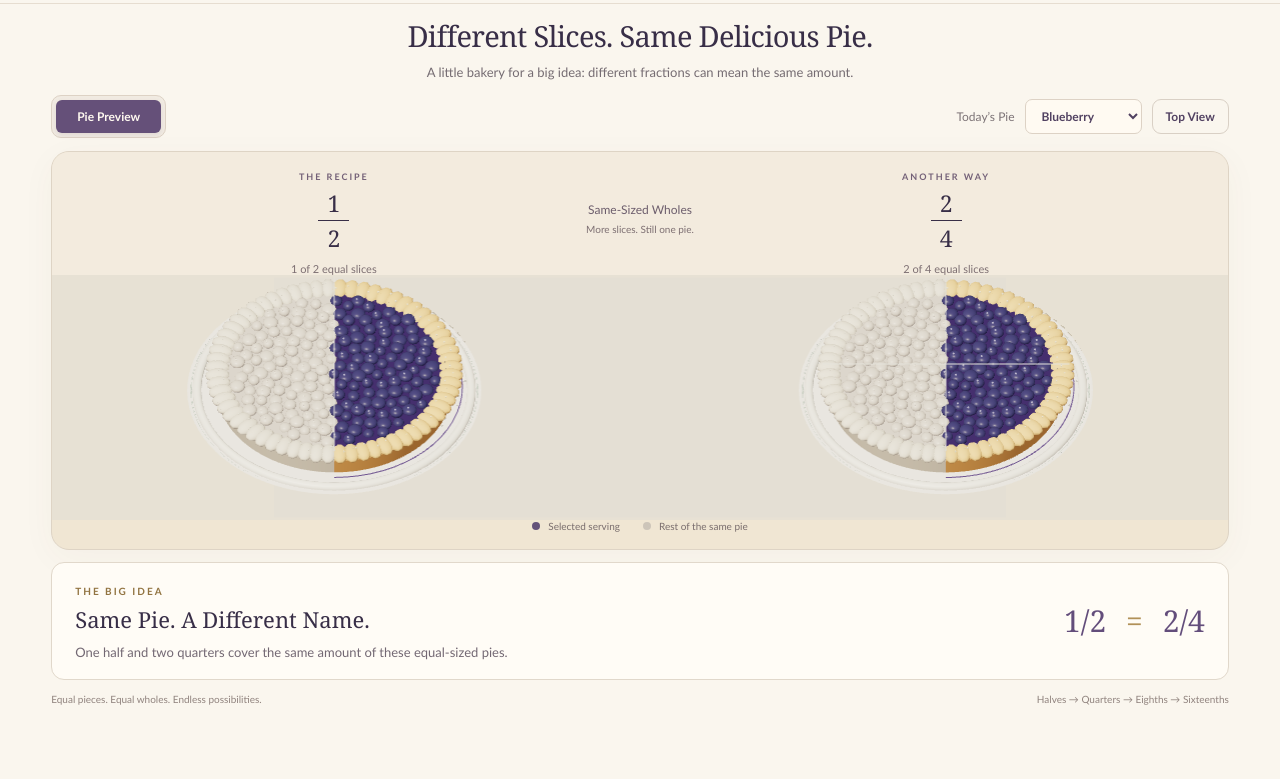
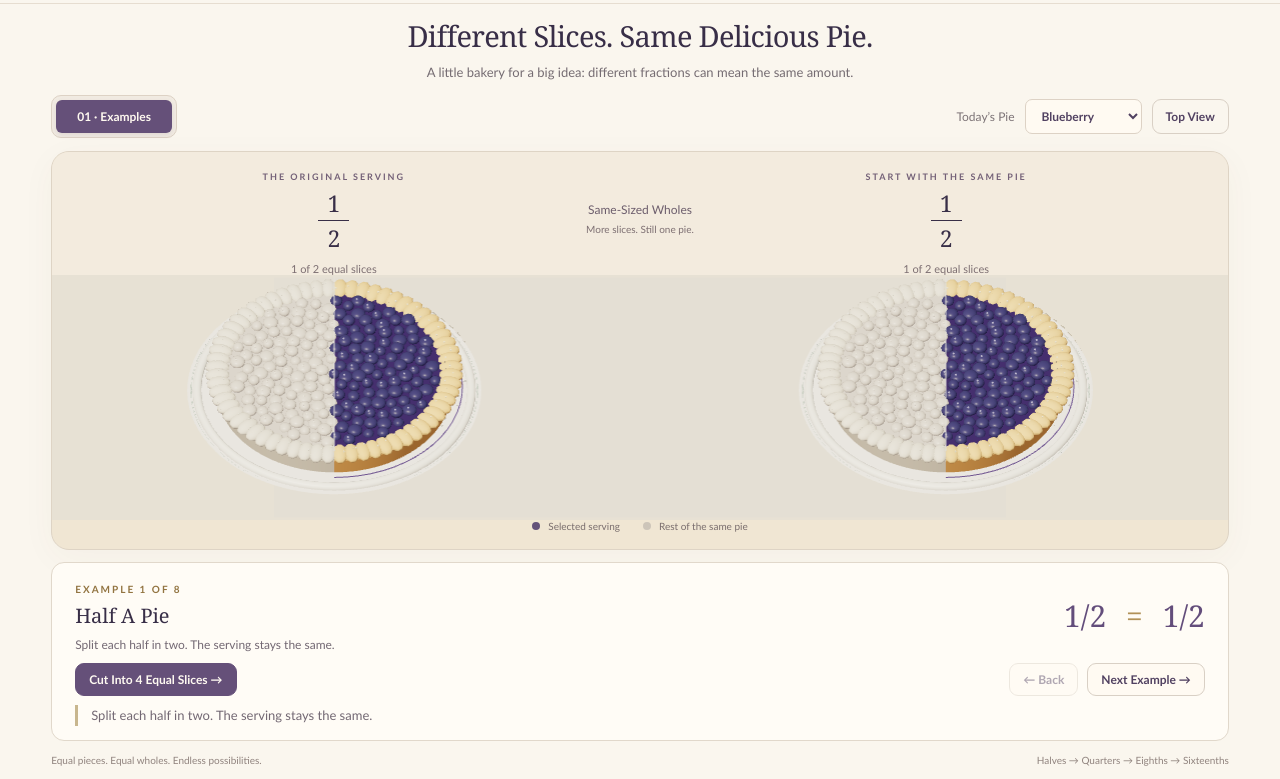
Before and after one commit to AbbyUsesAIThatCodes/EasyAsPie, a website built with Vite: page index.html in a window 1280 px wide. Shown: the part 62-841 px from the top of the page. Before the commit the page ends 800 px from the top, so only its background shows below. Built offline with nearby package versions, Linux system fonts and the light colour scheme.

Commit message:
feat: guide learners through eight equivalent-fraction examples

```diff
--- /dev/null
+++ b/src/examples.js
@@ -0,0 +1,63 @@
+import { EXAMPLES } from './exercises.js';
+import { fraction, convert, label, compare, explain } from './fractions.js';
+
+export function createExamples({ el, showPies }) {
+  let index = 0, divided = false, selected = 0, active = false;
+  const lesson = el('lesson');
+
+  function render(focusId) {
+    const task = EXAMPLES[index];
+    const right = divided ? fraction(selected, task.to) : task.from;
+    const relation = compare(task.from, right);
+    const matched = relation === 0;
+    const operator = matched ? '=' : relation > 0 ? '>' : '<';
+    const feedback = !divided ? task.note : matched
+      ? explain(task.from, right)
+      : `${label(right)} is ${relation > 0 ? 'less' : 'more'} pie than ${label(task.from)}. Adjust the serving or show the match again.`;
+    el('left-title').textContent = 'THE ORIGINAL SERVING';
+    el('right-title').textContent = divided ? 'A DIFFERENT SLICE SIZE' : 'START WITH THE SAME PIE';
+    showPies(task.from, right);
+    lesson.className = 'lesson guided';
+    lesson.innerHTML = `
+      <div class="lesson-copy"><span class="eyebrow">EXAMPLE ${index + 1} OF ${EXAMPLES.length}</span>
+        <h2 id="example-heading" tabindex="-1">${task.title}</h2>
+        <p>${task.note}</p></div>
+      <div class="equation" aria-label="${label(task.from)} ${matched ? 'equals' : relation > 0 ? 'is greater than' : 'is less than'} ${label(right)}">${label(task.from)} <span>${operator}</span> ${label(right)}</div>
+      <div class="example-actions">
+        <div class="serving-controls">${divided ? `
+          <span>Try a serving:</span><button id="fewer" aria-label="Select one fewer slice" ${selected === 0 ? 'disabled' : ''}>−</button>
+          <output aria-label="Selected slices">${selected} / ${task.to}</output>
+          <button id="more" aria-label="Select one more slice" ${selected === task.to ? 'disabled' : ''}>+</button>
+          <button id="match" class="primary">Show The Match</button>`
+          : `<button id="divide" class="primary">${task.to > task.from.d ? `Cut Into ${task.to} Equal Slices` : `Group Into ${task.to} Equal Slices`} →</button>`}
+        </div>
+        <div class="step-nav"><button id="previous" ${index === 0 ? 'disabled' : ''}>← Back</button><button id="next" ${index === EXAMPLES.length - 1 ? 'disabled' : ''}>Next Example →</button></div>
+      </div>
+      <p class="feedback" role="status" aria-live="polite">${feedback}</p>
+      ${divided ? '<span class="interaction-tip">Click a slice on the right pie to select that many consecutive slices, or use − and +. The muted part still belongs to the whole.</span>' : ''}`;
+    if (focusId) (el(focusId) && !el(focusId).disabled ? el(focusId) : el('example-heading')).focus({ preventScroll: true });
+  }
+
+  function reset() { divided = false; selected = 0; }
+  lesson.addEventListener('click', event => {
+    if (!active) return;
+    const id = event.target.closest('button')?.id;
+    const task = EXAMPLES[index];
+    if (id === 'next' && index < EXAMPLES.length - 1) { index++; reset(); }
+    else if (id === 'previous' && index > 0) { index--; reset(); }
+    else if (id === 'divide' || id === 'match') { divided = true; selected = convert(task.from, task.to).n; }
+    else if (id === 'more') selected = Math.min(task.to, selected + 1);
+    else if (id === 'fewer') selected = Math.max(0, selected - 1);
+    else return;
+    render(id === 'divide' ? 'match' : id);
+  });
+  window.addEventListener('pie-select', event => {
+    if (!active || !divided) return;
+    selected = Math.min(EXAMPLES[index].to, event.detail);
+    render();
+  });
+  return {
+    open() { active = true; render(); },
+    close() { active = false; },
+  };
+}
--- a/src/main.js
+++ b/src/main.js
@@ -1,4 +1,5 @@
 import './style.css';
+import { createExamples } from './examples.js';
 import { createBakery, RECIPES } from './pies.js';
 import { fraction } from './fractions.js';
 
@@ -12,7 +13,7 @@ document.querySelector('#app').innerHTML = `
   </header>
   <main>
     <div class="intro"><span class="eyebrow">FRESH FROM THE OVEN</span><h1>Different Slices. Same Delicious Pie.</h1><p>A little bakery for a big idea: different fractions can mean the same amount.</p></div>
-    <div class="toolbar"><div id="modes" class="segmented"><span class="active">Pie Preview</span></div>
+    <div class="toolbar"><div id="modes" class="segmented"><button id="examples-mode" class="active" aria-pressed="true">01 · Examples</button></div>
       <div class="preferences"><label for="recipe">Today’s Pie</label><select id="recipe">${Object.entries(RECIPES).map(([id,r])=>`<option value="${id}">${r.name}</option>`).join('')}</select><button id="view" class="quiet" type="button" aria-pressed="false">Top View</button></div>
     </div>
     <section class="bakery" aria-label="Two equal-sized pies">
@@ -55,3 +56,7 @@ el('fullscreen').addEventListener('click', async () => {
 document.addEventListener('fullscreenchange', () => { el('fullscreen').textContent = document.fullscreenElement ? 'Exit Full Screen ↙' : 'Full Screen ↗'; });
 window.addEventListener('pagehide', () => bakery?.dispose());
 showPies(left, right);
+
+const examples = createExamples({ el, showPies });
+el('examples-mode').addEventListener('click', () => examples.open());
+examples.open();
--- a/src/style.css
+++ b/src/style.css
@@ -55,3 +55,15 @@ footer { display: flex; justify-content: space-between; padding: 18px 3px 23px;
 @media (prefers-reduced-motion: reduce) { *, *::before, *::after { scroll-behavior: auto !important; animation: none !important; transition: none !important; } }
 
 @media (max-height: 820px) and (min-width: 900px) { .intro > .eyebrow { display: none; } .intro { padding: 12px 0 15px; } .intro h1 { margin-top: 0; } .pie-labels .fraction { font-size: 23px; margin: 4px; } .stage { height: 245px; } }
+
+.primary { background: #655079; border-color: #655079; color: #fffaf2; }
+.primary:hover { background: #4b365e; color: white; }
+.guided { display: grid; grid-template-columns: 1fr auto; gap: 12px 22px; }
+.guided .lesson-copy p { margin-top: 5px; }
+.example-actions { grid-column: 1 / -1; display: flex; justify-content: space-between; align-items: center; gap: 16px; flex-wrap: wrap; }
+.serving-controls, .step-nav { display: flex; align-items: center; gap: 9px; font-size: 12px; }
+.serving-controls button { min-width: 40px; }
+.serving-controls output { font: 19px Georgia, serif; min-width: 51px; text-align: center; }
+.feedback { grid-column: 1 / -1; border-left: 3px solid #c8b68e; padding-left: 13px; margin: 0 !important; }
+.interaction-tip { grid-column: 1 / -1; font-size: 10px; color: #82757b; }
+@media (max-height: 820px) and (min-width: 900px) { .guided { padding: 14px 23px; gap: 9px 20px; } .guided h2 { font-size: 20px; } .guided button { padding: 8px 13px; } .guided .lesson-copy p { font-size: 12px; } }
```
